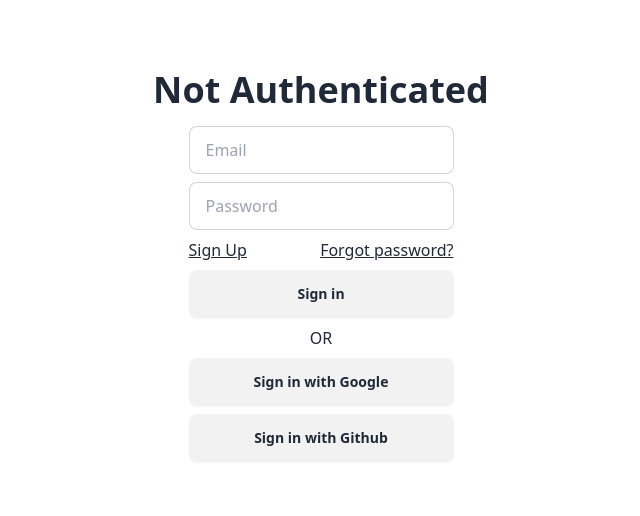
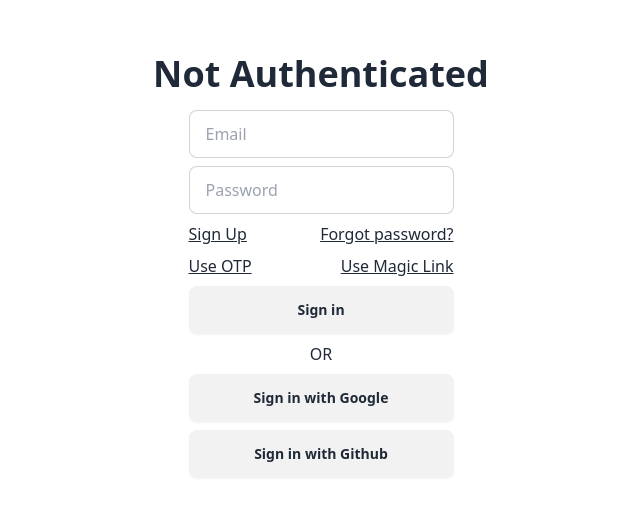
Before and after one commit to thatanjan/supabase-auth-yt, a Next.js app: page /auth in a window 1280 px wide. Shown: the part 134-650 px from the top of the page, without its empty margins (319-959 px from the left). Built offline with nearby package versions, Linux system fonts and the light colour scheme.

Commit message:
Magic Link

```diff
--- a/src/components/Forms/AuthForm.jsx
+++ b/src/components/Forms/AuthForm.jsx
@@ -4,6 +4,7 @@
   signinWithGithub,
   signinWithGoogle,
   signupWithEmailPassword,
+  signinWithMagicLink,
 } from '@/utils/actions'
 import { useSearchParams } from 'next/navigation'
 import Link from 'next/link'
@@ -17,6 +18,9 @@
     switch (authType) {
       case 'signup':
         return signupWithEmailPassword
+
+      case 'magic':
+        return signinWithMagicLink
 
       default:
         return signinWithEmailPassword
@@ -33,6 +37,9 @@
       case 'signup':
         return 'Sign up'
 
+      case 'magic':
+        return 'Send magic link'
+
       default:
         return 'Sign in'
     }
@@ -40,12 +47,15 @@
 
   const { error, success } = state
 
+  const isPasswordLess = authType === 'magic' || authType === 'otp'
+
   return (
     <form action={formAction} className='flex flex-col gap-2'>
       <label className='input input-bordered flex items-center gap-2'>
         <input type='email' className='grow' placeholder='Email' name='email' />
       </label>
 
+      {!isPasswordLess && (
         <label className='input input-bordered flex items-center gap-2'>
           <input
             type='password'
@@ -54,6 +64,7 @@
             name='password'
           />
         </label>
+      )}
 
       {authType === 'signup' ? (
         <Link className='link' href='/auth'>
@@ -67,6 +78,18 @@
 
           <Link className='link' href='/reset'>
             Forgot password?
+          </Link>
+        </div>
+      )}
+
+      {!isPasswordLess && (
+        <div className='flex justify-between'>
+          <Link className='link' href='/auth?authtype=otp'>
+            Use OTP
+          </Link>
+
+          <Link className='link' href='/auth?authtype=magic'>
+            Use Magic Link
           </Link>
         </div>
       )}
--- a/src/utils/actions.js
+++ b/src/utils/actions.js
@@ -115,6 +115,28 @@
   }
 }
 
+const signinWithMagicLink = async (prev, formData) => {
+  const supabase = await createClientForServer()
+
+  const { data, error } = await supabase.auth.signInWithOtp({
+    email: formData.get('email'),
+  })
+
+  if (error) {
+    console.log('error', error)
+
+    return {
+      success: null,
+      error: error.message,
+    }
+  }
+
+  return {
+    success: 'Please check your email',
+    error: null,
+  }
+}
+
 export {
   signinWithGoogle,
   signOut,
@@ -123,4 +145,5 @@
   signinWithEmailPassword,
   sendResetPasswordEmail,
   updatePassword,
+  signinWithMagicLink,
 }
```
Lines whose indentation alone changed are shown as unchanged.
